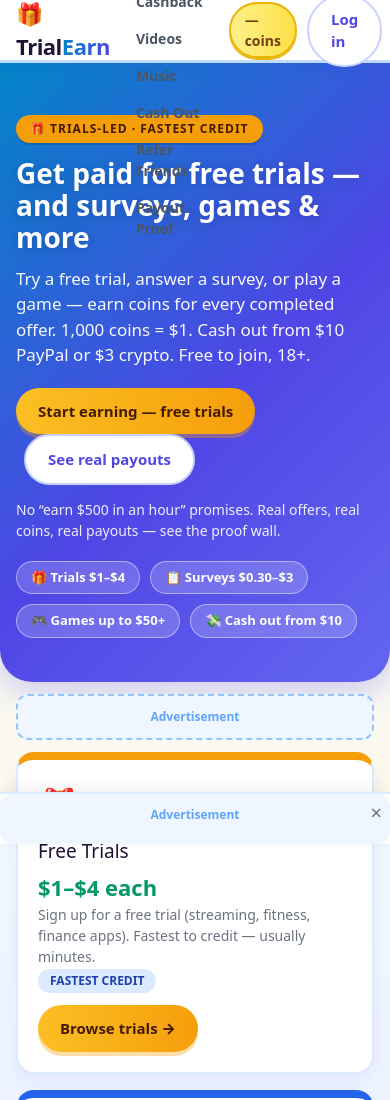
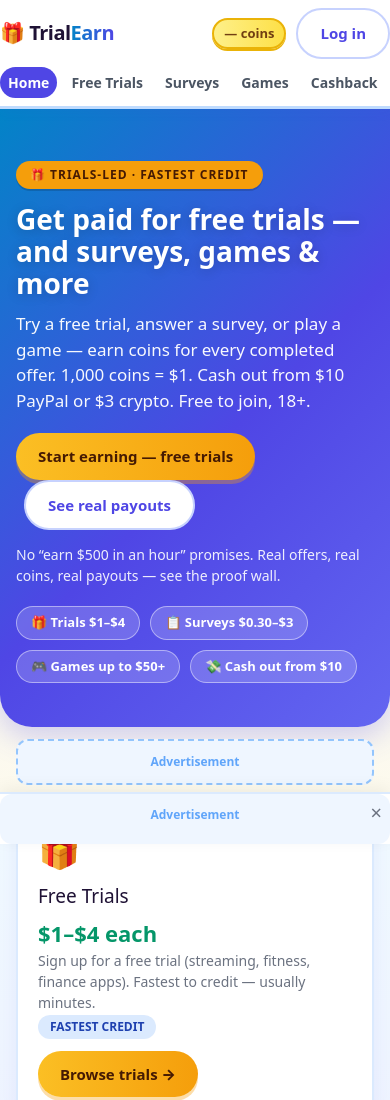
Before and after one commit to congcushop/trials-playgamesearnmoney, a plain HTML site: page index.html in a window 390 px wide. Shown: the top 1100 px of the page. Drawn offline with nearby package versions, Linux system fonts and the light colour scheme.

Commit message:
Fix mobile header overlap: nav scrolls, bar grows (stylesheet v4)

```diff
--- a/css/style.css
+++ b/css/style.css
@@ -34,7 +34,7 @@ a:hover { text-decoration: underline; }
 
 /* --- header --- */
 .topbar { background: #fff; border-bottom: 3px solid #bfdbfe; position: sticky; top: 0; z-index: 40; box-shadow: 0 2px 12px rgba(79, 70, 229, .08); }
-.topbar-in { display: flex; align-items: center; gap: 18px; height: 60px; }
+.topbar-in { display: flex; align-items: center; gap: 18px; min-height: 60px; }
 .logo { font-weight: 900; font-size: 22px; color: var(--ink); letter-spacing: -.5px; }
 .logo b { background: linear-gradient(90deg, var(--sky), var(--indigo)); -webkit-background-clip: text; background-clip: text; color: transparent; }
 .nav { display: flex; gap: 14px; flex-wrap: wrap; font-size: 14px; font-weight: 700; }
@@ -148,6 +148,13 @@ footer a { color: #c7d2fe; }
 }
 @media (max-width: 640px) {
   .hero h1 { font-size: 28px; }
-  .nav { gap: 6px; }
-  .nav a { padding: 5px 8px; }
+  /* Mobile header: never a fixed height — the bar grows instead of spilling
+     nav links over the hero. Nav becomes one scrollable row (no wrapping),
+     so long/translated labels can never overlap page content. */
+  .topbar-in { flex-wrap: wrap; gap: 8px 12px; padding: 8px 0; }
+  .logo { font-size: 20px; }
+  .coins { padding: 4px 10px; font-size: 13px; }
+  .nav { order: 3; flex: 1 1 100%; flex-wrap: nowrap; overflow-x: auto; gap: 6px; scrollbar-width: none; -webkit-overflow-scrolling: touch; }
+  .nav::-webkit-scrollbar { display: none; }
+  .nav a { flex: 0 0 auto; white-space: nowrap; padding: 5px 8px; }
 }
```
